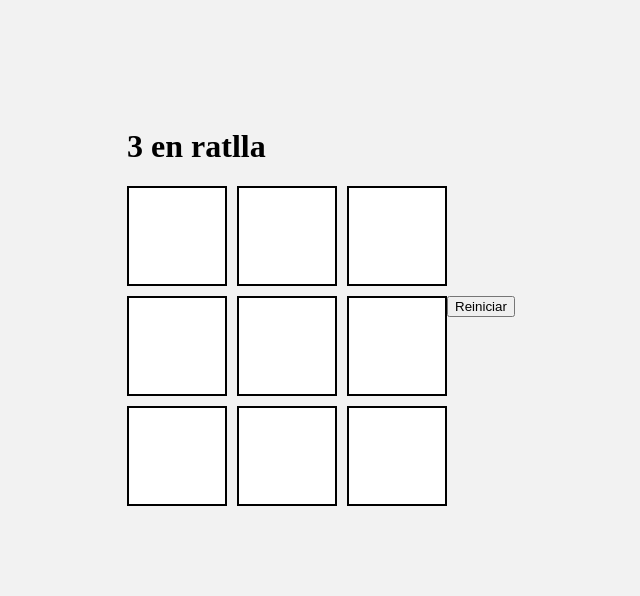
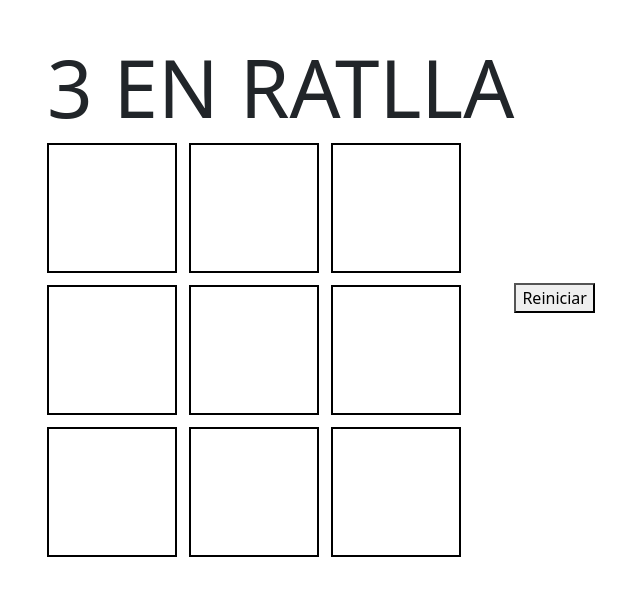
Before and after one commit to tobal-esliceu/TIC_TAC_TOE-, a plain HTML site: page index.html in a window 1280 px wide. Shown: the part 102-698 px from the top of the page, without its empty margins (319-959 px from the left). Drawn offline with nearby package versions, Linux system fonts and the light colour scheme.

Commit message:
tres_en_ratlla_BASE

```diff
--- a/CSS/style.css
+++ b/CSS/style.css
@@ -3,14 +3,14 @@ body {
     justify-content: center;
     align-items: center;
     height: 100vh;
-    background-color: #f2f2f2;
+    background-color: #ffffff;
 }
 
 #tauler {
     display: grid;
-    grid-template-columns: repeat(3, 100px);
-    grid-template-rows: repeat(3, 100px);
-    gap: 10px;
+    grid-template-columns: repeat(3, 130px);
+    grid-template-rows: repeat(3, 130px);
+    gap: 12px;
 }
 
 .casella {
--- a/index.html
+++ b/index.html
@@ -4,10 +4,11 @@
     <meta charset="UTF-8">
     <title>3 en ratlla</title>
     <link rel="stylesheet" href="CSS/style.css">
+<link href="https://cdn.jsdelivr.net/npm/bootstrap@5.3.3/dist/css/bootstrap.min.css" rel="stylesheet">
 </head>
 <body>
 <div id="joc">
-<h1>3 en ratlla</h1>
+<h1 class="display-1">3 EN RATLLA</h1>
 <div id="tauler">
     <div class="casella"></div>
     <div class="casella"></div>
@@ -24,7 +25,8 @@
 <button id="reiniciar">Reiniciar</button>
 </div>
 </body>
-
+<script src="https://cdn.jsdelivr.net/npm/popper.js@1.12.9/dist/umd/popper.min.js" integrity="sha384-ApNbgh9B+Y1QKtv3Rn7W3mgPxhU9K/ScQsAP7hUibX39j7fakFPskvXusvfa0b4Q" crossorigin="anonymous"></script>
+<script src="https://cdn.jsdelivr.net/npm/bootstrap@4.0.0/dist/js/bootstrap.min.js" integrity="sha384-JZR6Spejh4U02d8jOt6vLEHfe/JQGiRRSQQxSfFWpi1MquVdAyjUar5+76PVCmYl" crossorigin="anonymous"></script>
 <script src="/JS/script.js"></script>
 </body>
 </html>
```
